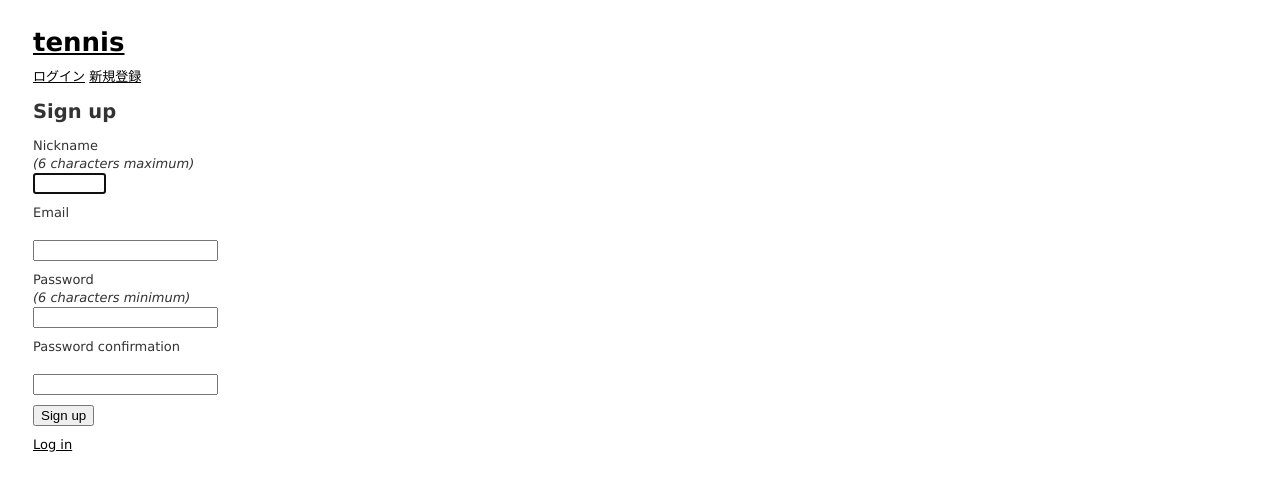
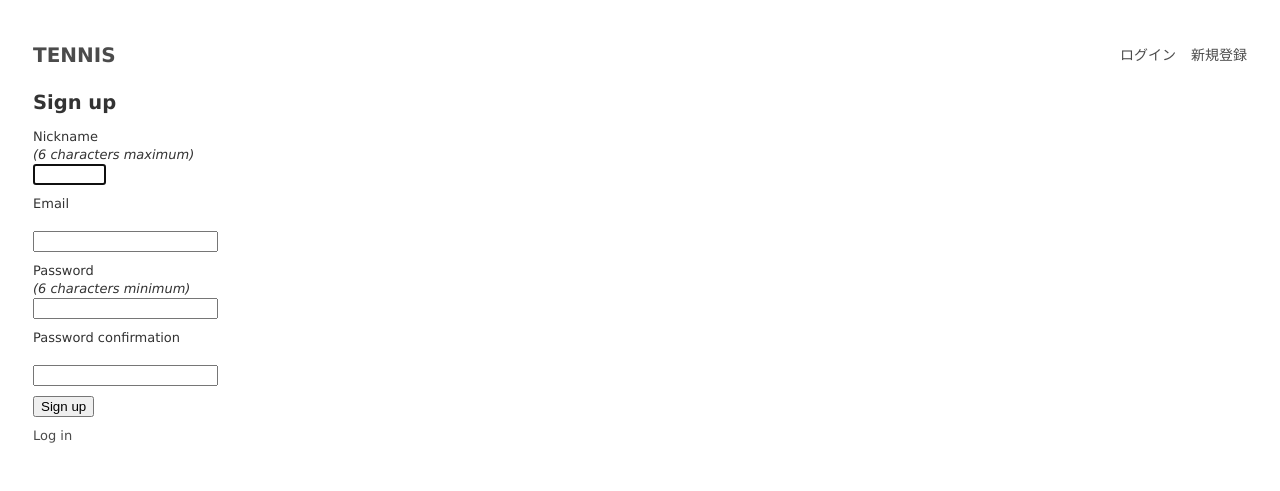
Before and after one commit to alisa09200/tennis, a Rails app: page /users/sign_up in a window 1280 px wide. Shown: the top 491 px of the page. Run offline with Rails 7, Linux system fonts and the light colour scheme; style sheets or scripts are compiled from the project's sources.

Commit message:
headerのデザイン変更

```diff
--- /dev/null
+++ b/app/assets/stylesheets/style.css
@@ -0,0 +1,30 @@
+header {
+  display: flex;
+  align-items: center;
+}
+
+h1 {
+  margin: 50;padding: 0;
+  font-size: 20px;
+}
+
+a {
+  text-decoration: none;
+  color: #4b4b4b;
+}
+
+ul {
+  list-style: none;
+  margin: 0;
+  display: flex;
+}
+
+li {
+  margin: 0 0 0 15px;
+  font-size: 14px;
+}
+
+nav {
+  margin: 0 0 0 auto;
+  font-size: 14px;
+}
--- a/app/views/layouts/application.html.erb
+++ b/app/views/layouts/application.html.erb
@@ -10,20 +10,20 @@
   </head>
 
   <body>
-    <header class="header">
-      <div class="header__bar row">
-        <h1 class="grid-6"><a href="/">tennis</a></h1>
-        <% if user_signed_in? %>
-          <div class="user_nav grid-6">
-            <%= link_to "ログアウト", destroy_user_session_path, method: :delete %>
-          </div>
-        <% else %>
-          <div class="grid-6">
-            <%= link_to "ログイン", new_user_session_path, class: "post" %>
-            <%= link_to "新規登録", new_user_registration_path, class: "post" %>
-          </div>
-        <% end %>
-      </div>
+    <header>
+      <h1>
+        <a href="/">TENNIS</a>
+      </h1>
+      <nav class="pc-nav">
+        <ul>
+          <% if user_signed_in? %>
+            <li><a href="#">ログアウト</a></li>
+          <% else %>
+            <li><a href="#">ログイン</a></li>
+            <li><a href="#">新規登録</a></li>
+          <% end %>
+        </ul>
+      </nav>
     </header>
     <%= yield %>
   </body>
```
Also changed, not shown: app/assets/images/main_visual.jpg (added), 3 other files.
